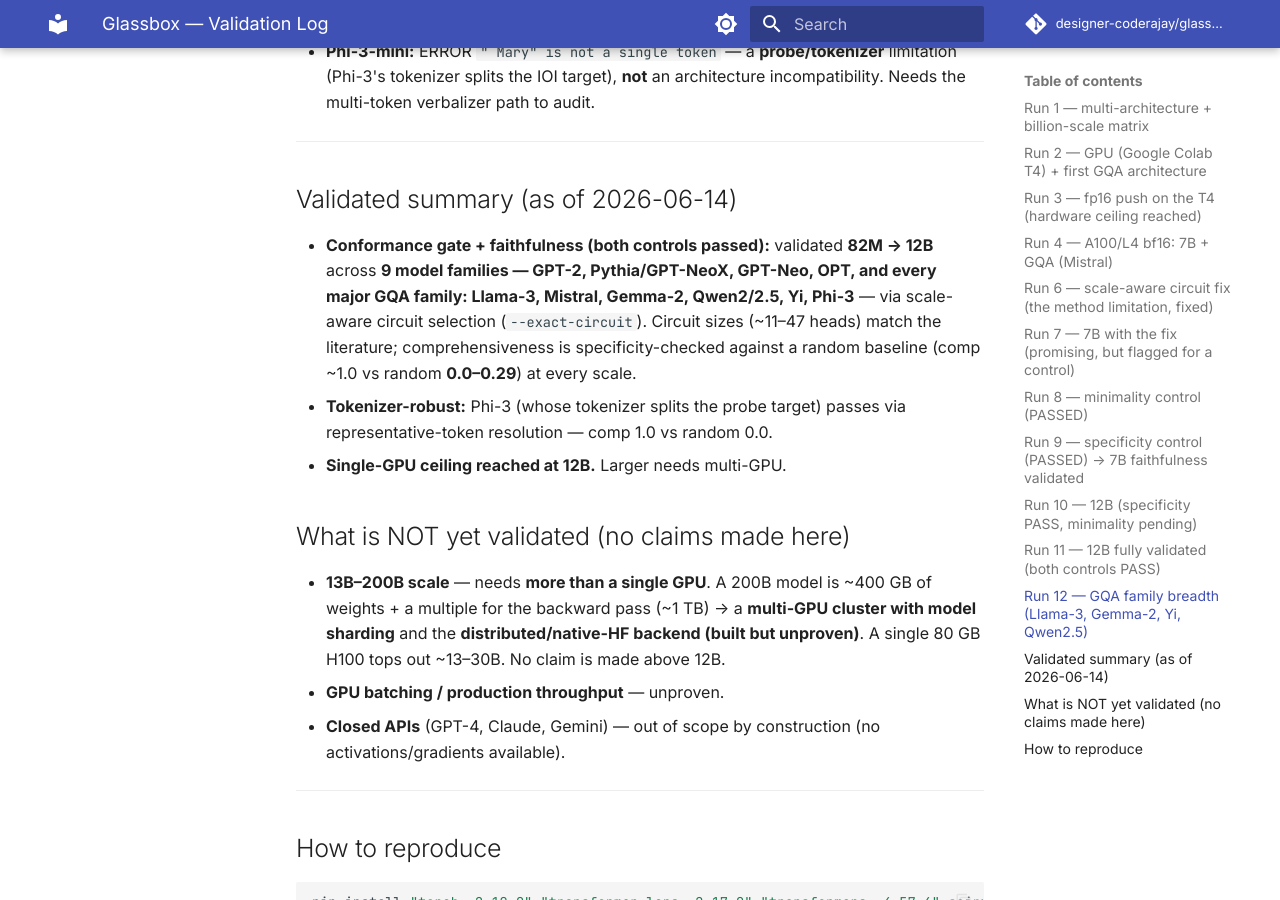
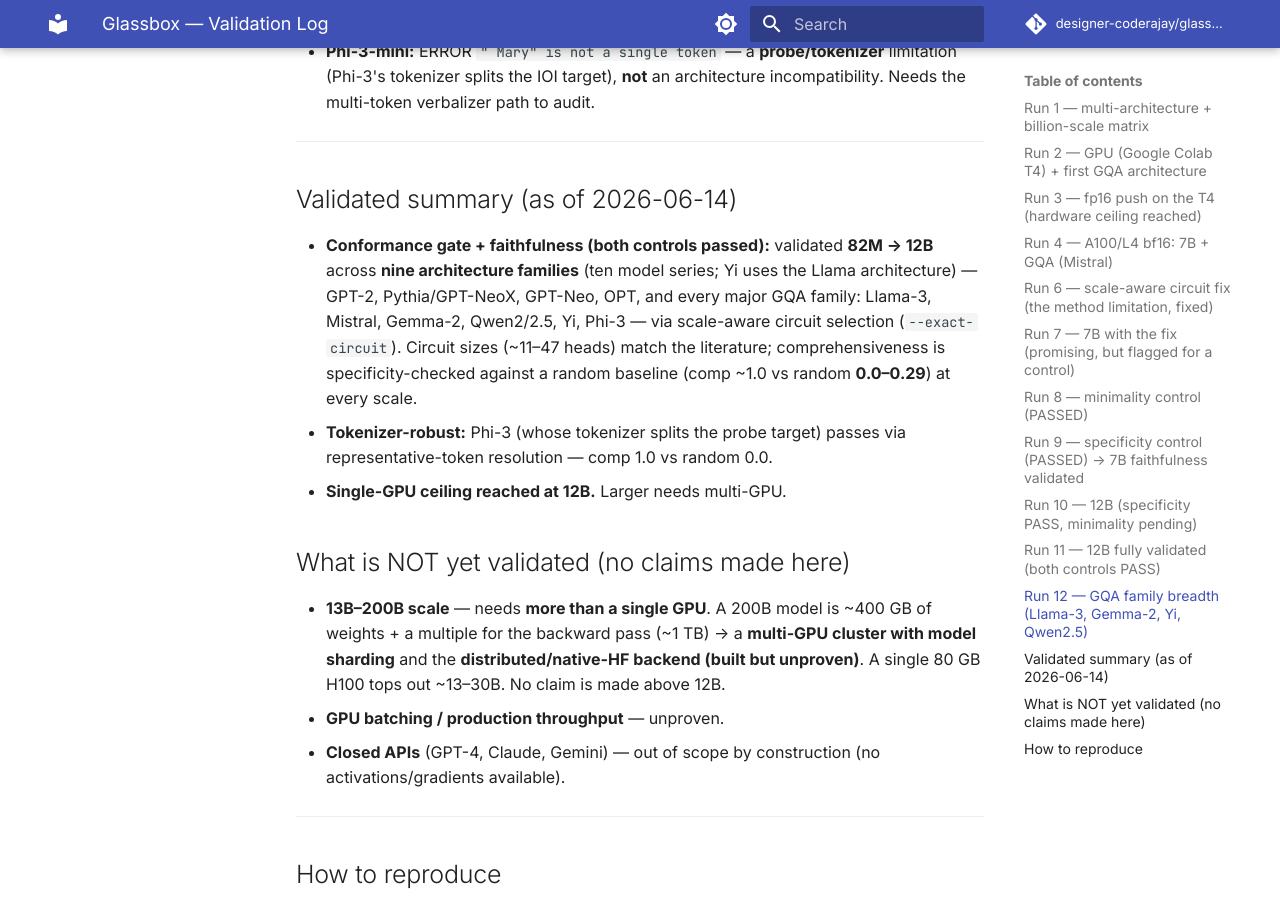
Before and after one commit to designer-coderajay/Glassbox-AI-2.0-Mechanistic-Interpretability-tool, an MkDocs documentation site: the page built from docs/VALIDATION_LOG.md, in a window 1280 px wide and 900 px high, scrolled down 8076 px. Built offline with MkDocs 1.6.1 and Material for MkDocs 9.7.7, drawn with Linux system fonts in a browser that asks for light colours; comment, search, counter and statistics services are not loaded.

Commit message:
docs: fix ACDC speed to authoritative 1.8s vs ~65s (~37×) on site/EU-guide/dashboard/core (site had wrong 43.2s/24×); make family count precise (9 architectures / 10 series, Yi=Llama) across README/site/validation-log/methodology

```diff
--- a/docs/VALIDATION_LOG.md
+++ b/docs/VALIDATION_LOG.md
@@ -288,8 +288,9 @@
 ## Validated summary (as of 2026-06-14)
 
 - **Conformance gate + faithfulness (both controls passed):** validated **82M →
-  12B** across **9 model families — GPT-2, Pythia/GPT-NeoX, GPT-Neo, OPT, and every
-  major GQA family: Llama-3, Mistral, Gemma-2, Qwen2/2.5, Yi, Phi-3** — via
+  12B** across **nine architecture families** (ten model series; Yi uses the
+  Llama architecture) — GPT-2, Pythia/GPT-NeoX, GPT-Neo, OPT, and every
+  major GQA family: Llama-3, Mistral, Gemma-2, Qwen2/2.5, Yi, Phi-3 — via
   scale-aware circuit selection (`--exact-circuit`). Circuit sizes (~11–47 heads)
   match the literature; comprehensiveness is specificity-checked against a random
   baseline (comp ~1.0 vs random **0.0–0.29**) at every scale.
--- a/docs/index.html
+++ b/docs/index.html
@@ -598,7 +598,7 @@
       <thead><tr><th>Approach</th><th>Faithfulness measured?</th><th>Needs open weights?</th><th>Speed (GPT-2)</th></tr></thead>
       <tbody>
         <tr class="me"><td>Glassbox <span class="tag">attribution patching</span></td><td><span class="yes">Yes (suff / comp / F1)</span></td><td>Yes</td><td><b>1.8s</b></td></tr>
-        <tr><td>ACDC <span style="color:var(--ink-3);font-size:12.5px">(Conmy 2023)</span></td><td><span class="yes">Yes</span></td><td>Yes</td><td>43.2s <span class="no">· ~24× slower</span></td></tr>
+        <tr><td>ACDC <span style="color:var(--ink-3);font-size:12.5px">(Conmy 2023)</span></td><td><span class="yes">Yes</span></td><td>Yes</td><td>~65s <span class="no">· ~37× slower</span></td></tr>
         <tr><td>SHAP / LIME <span style="color:var(--ink-3);font-size:12.5px">(black-box)</span></td><td><span class="no">No guarantee</span></td><td>No (works on APIs)</td><td>varies</td></tr>
         <tr><td>Confidence scores</td><td><span class="no">No (r = 0.009)</span></td><td>No</td><td>instant</td></tr>
       </tbody>
@@ -611,7 +611,7 @@
   <div class="section-head reveal">
     <span class="eyebrow">Model coverage</span>
     <h2 class="h">Validated GPT-2 → 12B.<br>Architected for more.</h2>
-    <p class="lead">Nine architecture families validated end-to-end (82M → 12B), with grouped-query attention and RMSNorm handled correctly — GPT-2, Pythia/GPT-NeoX, GPT-Neo, OPT, Llama-3, Mistral, Gemma-2, Qwen2/2.5, Yi and Phi-3. Beyond ~13B, gradient-based attribution needs multi-GPU memory; that path is implemented but not yet validated live.</p>
+    <p class="lead">Nine architecture families validated end-to-end (82M → 12B), with grouped-query attention and RMSNorm handled correctly — GPT-2, Pythia/GPT-NeoX, GPT-Neo, OPT, Llama-3, Mistral, Gemma-2, Qwen2/2.5, Yi (Llama-architecture) and Phi-3 — ten model series across nine distinct architectures. Beyond ~13B, gradient-based attribution needs multi-GPU memory; that path is implemented but not yet validated live.</p>
   </div>
   <table class="mdl reveal">
     <thead><tr><th>Class</th><th>Parameter range</th><th>Strategy</th><th>Status</th></tr></thead>
```
Also changed, not shown: README.md (+3 -2 lines), docs/EU_AI_ACT_COMPLIANCE_GUIDE.md (+1 -1 lines), docs/METHODOLOGY_AND_ASSURANCE.md (+2 -1 lines), 2 other files.
